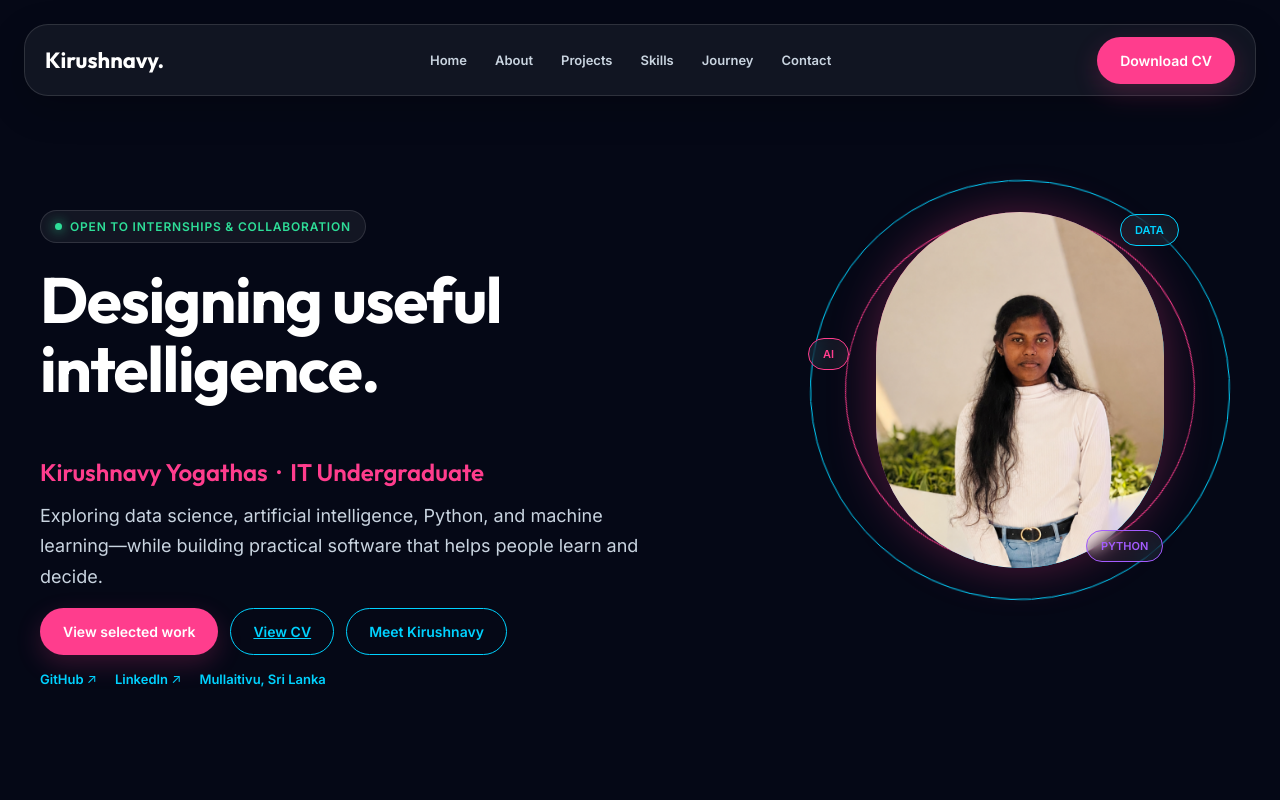
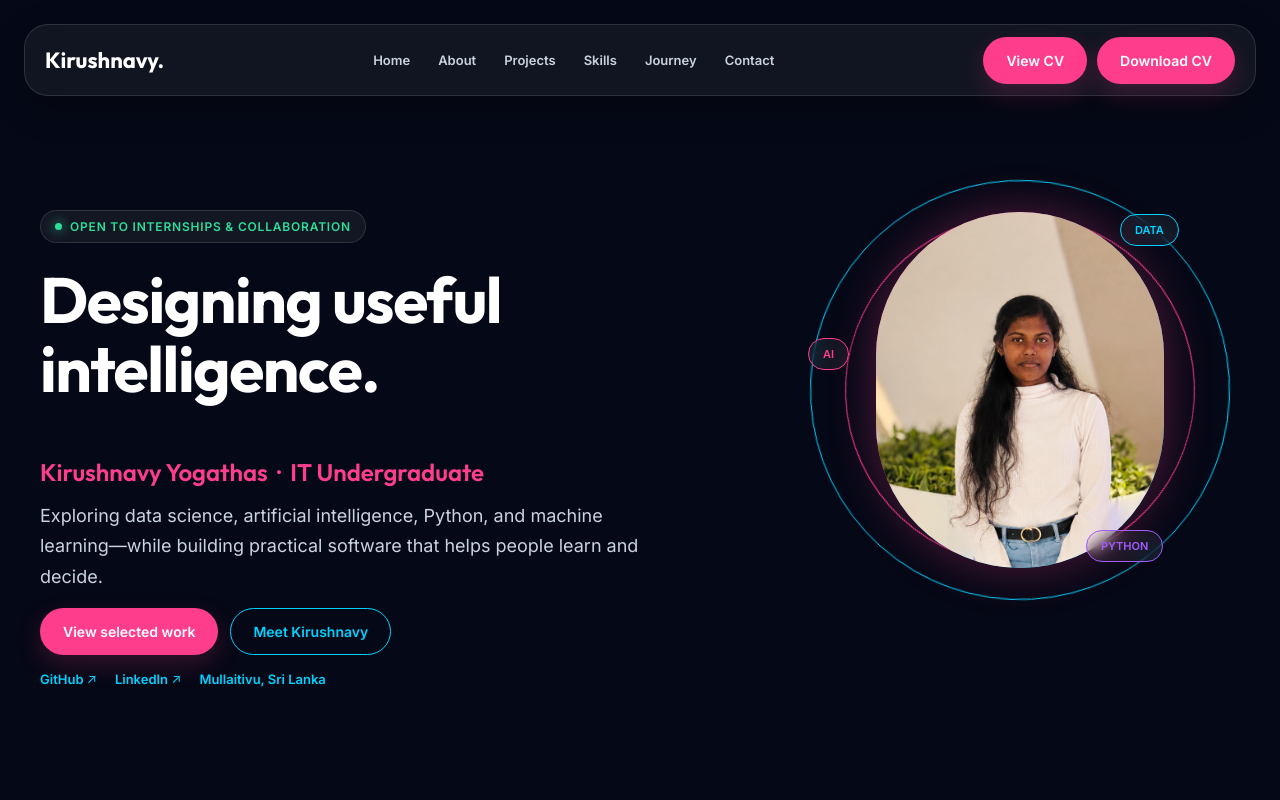
Before and after one commit to abyyogathas-1129/Portfolio, a React (Vite) app: page / in a window 1280 px wide. Shown: the top 800 px of the page. Built offline with nearby package versions, Linux system fonts and the light colour scheme.

Commit message:
feat: move View CV beside Download CV

```diff
--- a/src/App.tsx
+++ b/src/App.tsx
@@ -43,7 +43,10 @@ function App() {
           <div className={`nav-links ${menuOpen ? 'is-open' : ''}`} id="nav-links">
             {navItems.map((item) => <button key={item} onClick={() => goTo(item)}>{item}</button>)}
           </div>
-          <a className="button button-primary nav-cta nav-download" href={`${import.meta.env.BASE_URL}assets/kirushnavy-yogathas-resume.pdf`} download>Download CV</a>
+          <div style={{ display: 'flex', gap: '10px' }}>
+            <a className="button button-primary nav-cta nav-download" href={`${import.meta.env.BASE_URL}assets/kirushnavy-yogathas-resume.pdf`} target="_blank" rel="noreferrer">View CV</a>
+            <a className="button button-primary nav-cta nav-download" href={`${import.meta.env.BASE_URL}assets/kirushnavy-yogathas-resume.pdf`} download>Download CV</a>
+          </div>
         </nav>
       </header>
 
@@ -56,7 +59,6 @@ function App() {
             <p className="hero-intro">Exploring data science, artificial intelligence, Python, and machine learning—while building practical software that helps people learn and decide.</p>
             <div className="hero-actions">
               <button className="button button-primary" onClick={() => goTo('projects')}>View selected work</button>
-              <a className="button button-outline" href={`${import.meta.env.BASE_URL}assets/kirushnavy-yogathas-resume.pdf`} target="_blank" rel="noreferrer">View CV</a>
               <button className="button button-outline" onClick={() => goTo('about')}>Meet Kirushnavy</button>
             </div>
             <div className="social-row">
```
